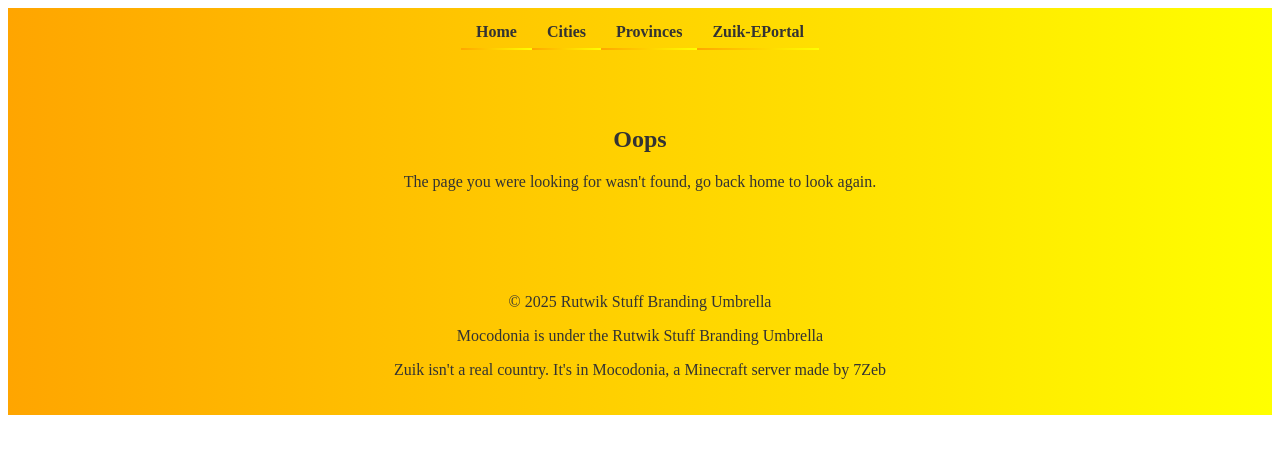
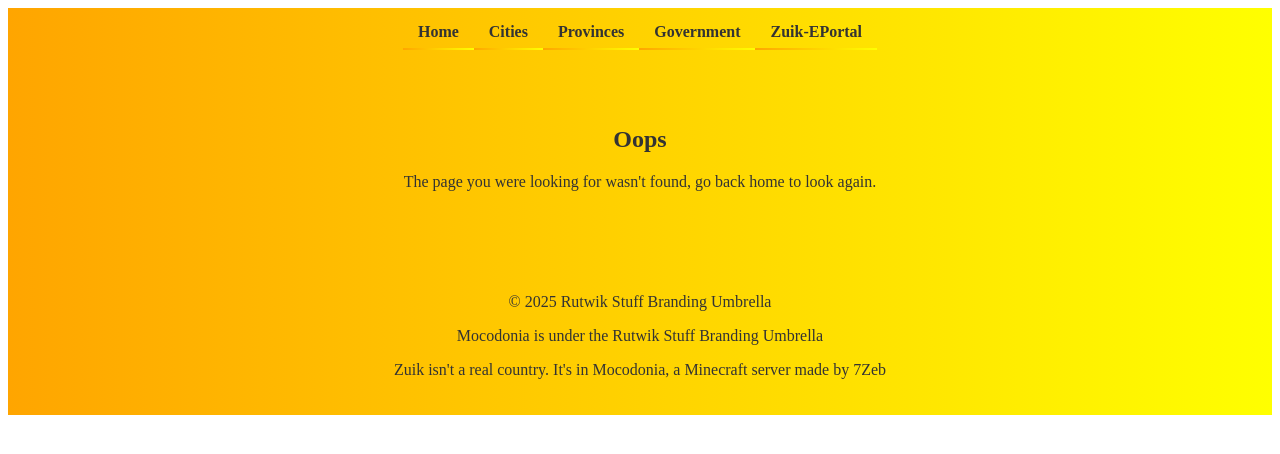
Before and after one commit to Mocodonia/zuik.gov.zk, a plain HTML site: page 404.html in a window 1280 px wide. Drawn offline with Linux system fonts and the light colour scheme.

Commit message:
added government in the navbar

```diff
--- a/404.html
+++ b/404.html
@@ -14,6 +14,7 @@
       <li><a href="/zuik.gov.zk/index.html" class="gradient-link">Home</a></li>
       <li><a href="/zuik.gov.zk/cities.html" class="gradient-link">Cities</a></li>
       <li><a href="/zuik.gov.zk/provinces.html" class="gradient-link">Provinces</a></li>
+      <li><a href="/zuik.gov.zk/government.html" class="gradient-link">Government</a></li>
       <li><a href="/zuik.gov.zk/eportal.html" class="gradient-link">Zuik-EPortal</a></li>
     </ul>
   </nav>
```
